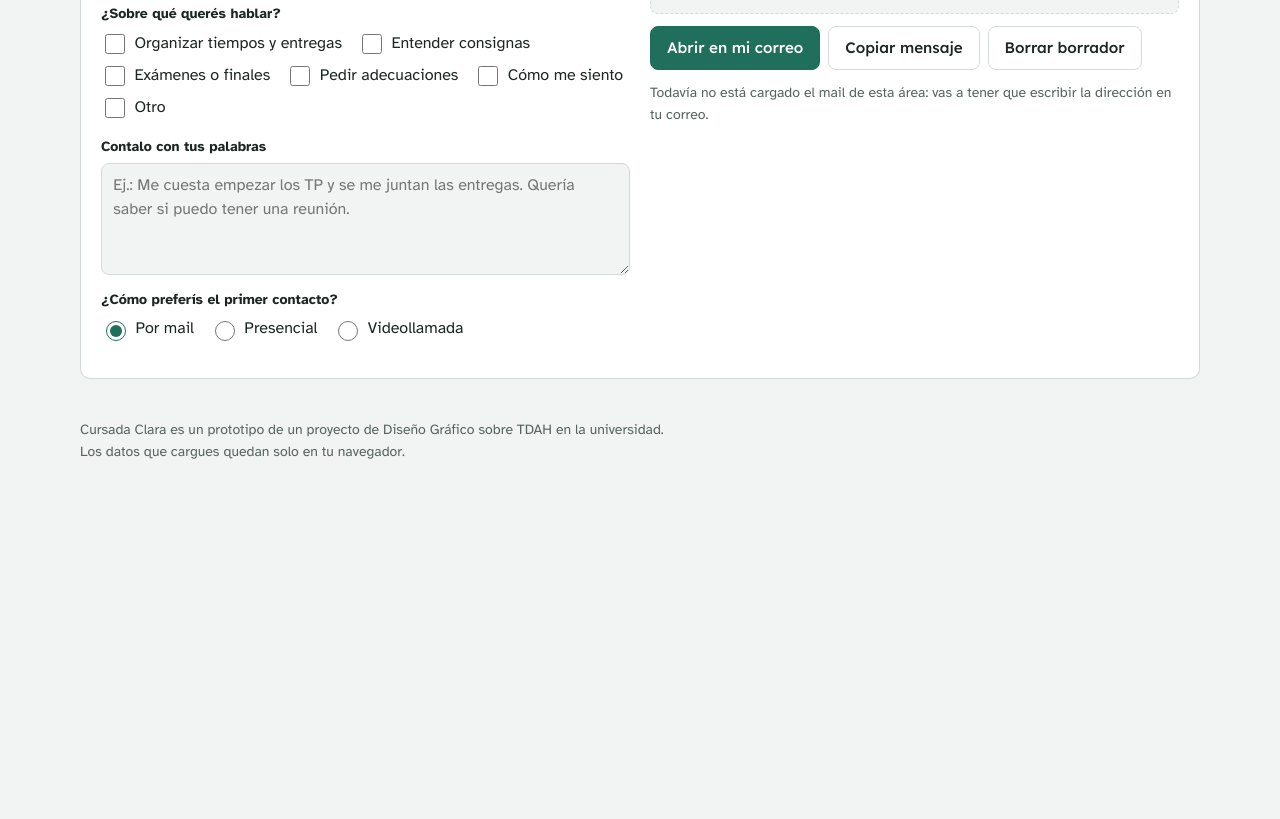
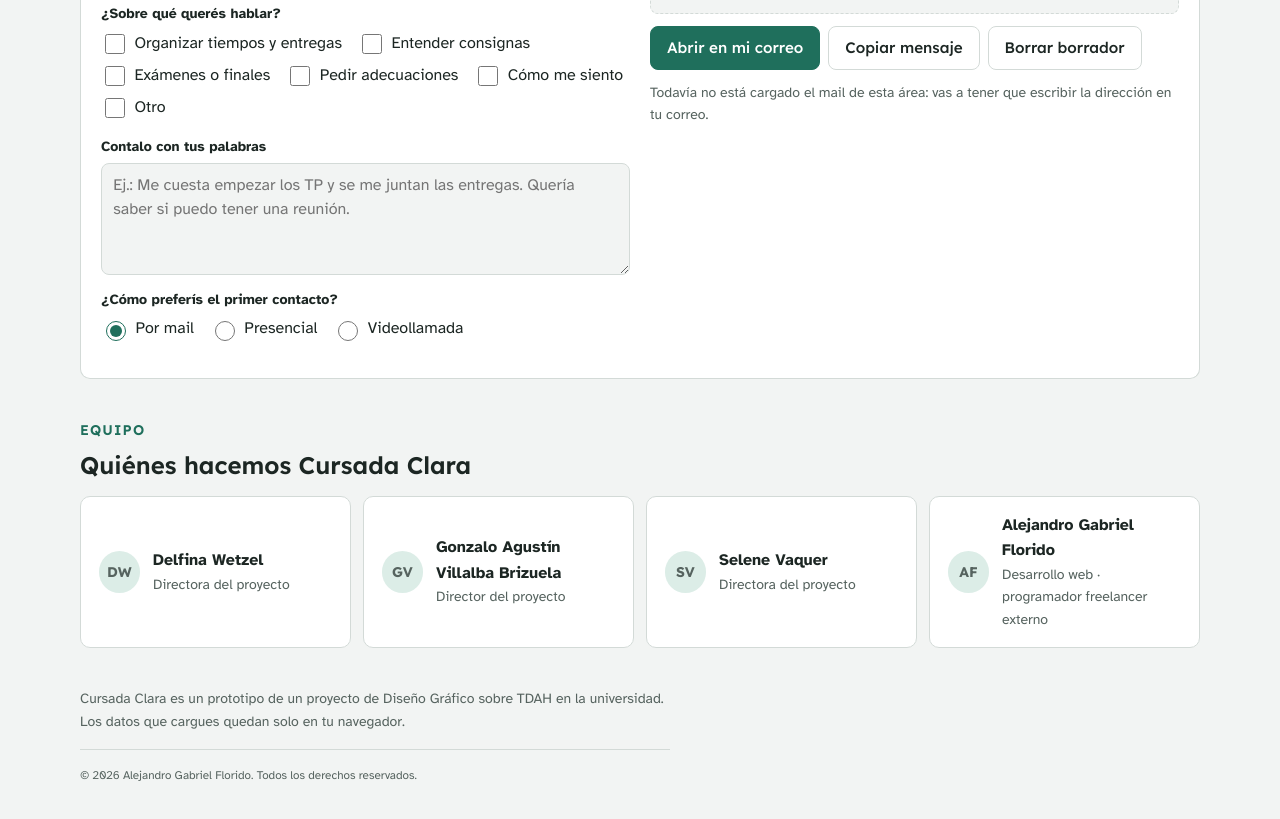
Before and after one commit to AlejandroFlorido/cursada-clara, a plain HTML site: page index.html in a window 1280 px wide. Shown: the part 6929-7748 px from the top of the page. Before the commit the page ends 7449 px from the top, so only its background shows below. Drawn offline with Linux system fonts and the light colour scheme.

Commit message:
Sección de equipo y sello de copyright (#4)
* Agregar sección de equipo y sello de copyright en el pie

Co-Authored-By: Claude Opus 5.5 (1M context) <noreply@anthropic.com>
Claude-Session: https://claude.ai/code/session_01KTJPLMVNZ6NabNd7nhAf7U

* Equipo: directores del proyecto y desarrollo externo

Co-Authored-By: Claude Opus 5.5 (1M context) <noreply@anthropic.com>
Claude-Session: https://claude.ai/code/session_01KTJPLMVNZ6NabNd7nhAf7U

---------

Co-authored-by: Claude <noreply@anthropic.com>

```diff
--- a/index.html
+++ b/index.html
@@ -297,6 +297,16 @@ textarea { resize: vertical; min-height: 7rem; line-height: 1.5; }
 .checks input { width: 20px; height: 20px; accent-color: var(--accent); }
 input[type="email"] { font: inherit; font-weight: 400; font-size: var(--step-0); color: var(--ink); background: var(--bg); border: 1px solid var(--line); border-radius: 8px; padding: 0.55rem 0.7rem; width: 100%; min-width: 0; }
 .preview { white-space: pre-wrap; background: var(--bg); border: 1px dashed var(--line); border-radius: 8px; padding: 0.9rem; font-size: var(--step--1); overflow-wrap: anywhere; margin: 0; font-family: var(--f-body); }
+
+/* ---------- Equipo ---------- */
+.team { max-width: 72rem; margin: 0 auto; padding-inline: 16px; padding-block: 0 2.5rem; }
+.team .lead { margin-bottom: 1rem; }
+.team-list { list-style: none; margin: 0; padding: 0; display: grid; grid-template-columns: repeat(auto-fit, minmax(14rem, 1fr)); gap: 0.75rem; }
+.person { background: var(--surface); border: 1px solid var(--line); border-radius: var(--radius); padding: 1rem 1.1rem; display: flex; align-items: center; gap: 0.8rem; min-width: 0; }
+.initials { flex: none; width: 2.6rem; height: 2.6rem; border-radius: 50%; background: var(--accent-soft); color: var(--ink); display: grid; place-items: center; font-family: var(--f-display); font-weight: 700; font-size: var(--step--1); }
+.person b { display: block; overflow-wrap: anywhere; }
+.person span { font-size: var(--step--1); color: var(--muted); }
+.copyright { border-top: 1px solid var(--line); padding-top: 1rem; margin-top: 1rem; }
 
 footer { max-width: 72rem; margin: 0 auto; padding-inline: 16px; padding-block: 0 3rem; color: var(--muted); font-size: var(--step--1); }
 
@@ -702,8 +712,23 @@ Entrega</textarea></label>
   </div>
 </section>
 
+<!-- ================= EQUIPO ================= -->
+<section class="team" id="equipo" aria-labelledby="eq-title">
+  <div class="lead">
+    <span class="eyebrow">Equipo</span>
+    <h2 id="eq-title">Quiénes hacemos Cursada Clara</h2>
+  </div>
+  <ul class="team-list">
+    <li class="person"><span class="initials" aria-hidden="true">DW</span><div><b>Delfina Wetzel</b><span>Directora del proyecto</span></div></li>
+    <li class="person"><span class="initials" aria-hidden="true">GV</span><div><b>Gonzalo Agustín Villalba Brizuela</b><span>Director del proyecto</span></div></li>
+    <li class="person"><span class="initials" aria-hidden="true">SV</span><div><b>Selene Vaquer</b><span>Directora del proyecto</span></div></li>
+    <li class="person"><span class="initials" aria-hidden="true">AF</span><div><b>Alejandro Gabriel Florido</b><span>Desarrollo web · programador freelancer externo</span></div></li>
+  </ul>
+</section>
+
 <footer>
   <p>Cursada Clara es un prototipo de un proyecto de Diseño Gráfico sobre TDAH en la universidad. Los datos que cargues quedan solo en tu navegador.</p>
+  <p class="copyright"><small>© 2026 Alejandro Gabriel Florido. Todos los derechos reservados.</small></p>
 </footer>
 
 <script>
```
